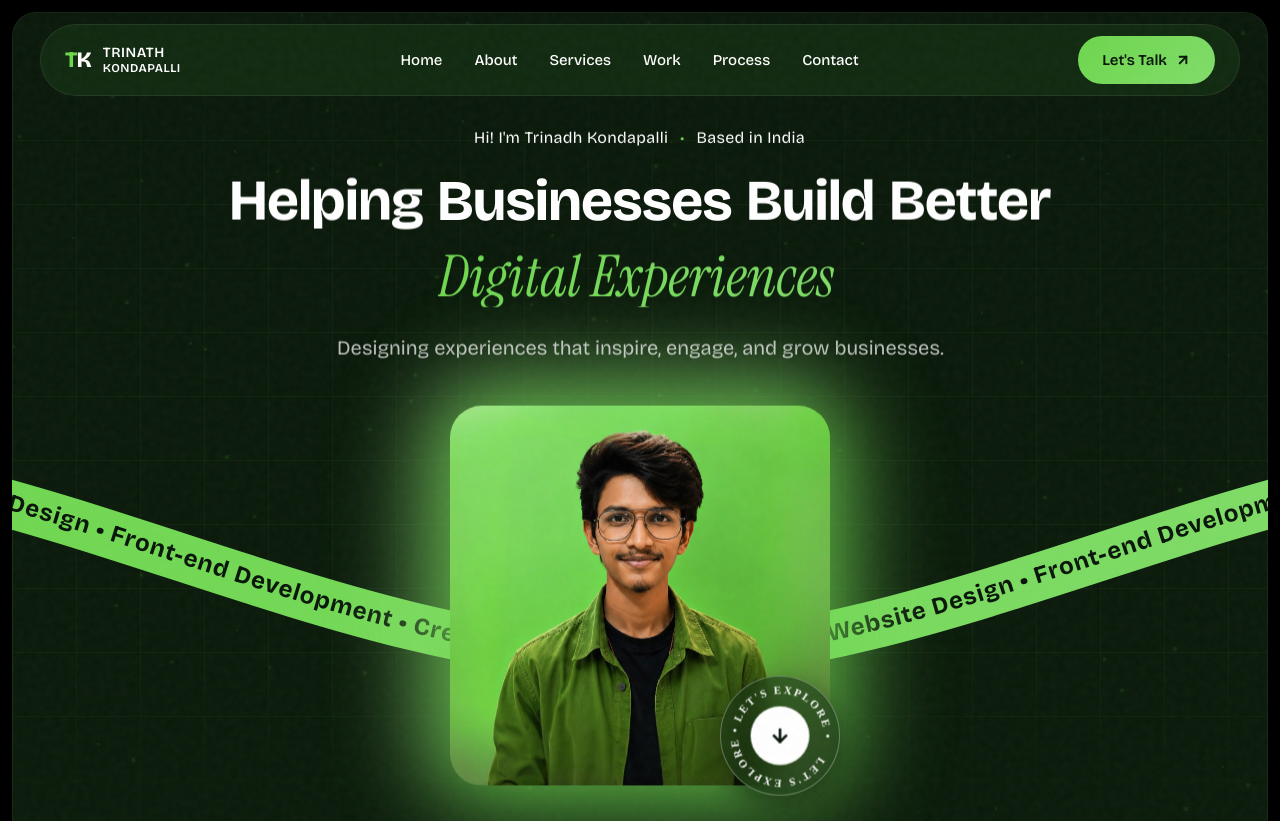
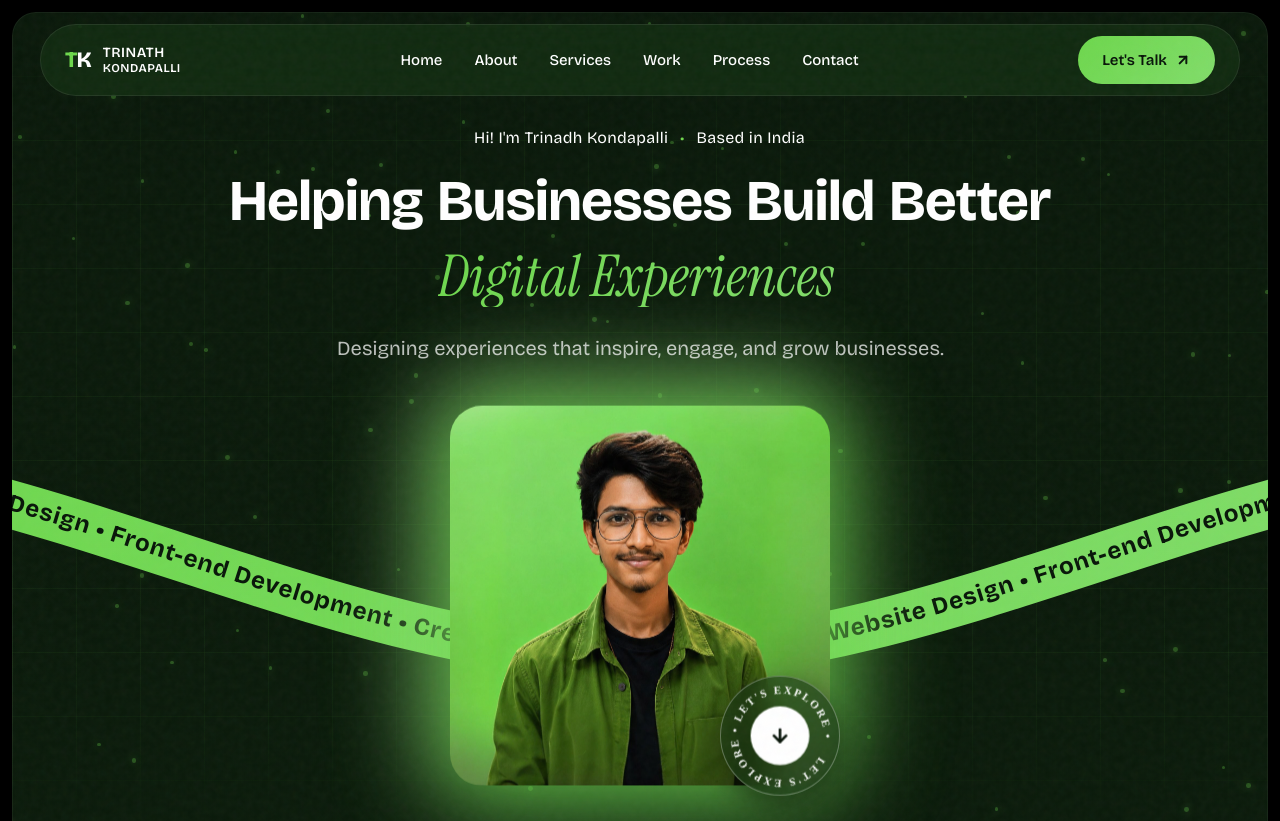
Before and after one commit to TrinathKondapalli/Trinath_Kondapalli, a React (Vite) app: page / in a window 1280 px wide. Shown: the top 821 px of the page. Built offline with nearby package versions, Linux system fonts and the light colour scheme.

Commit message:
Increase twinkling dots visibility

```diff
--- a/src/components/Hero.tsx
+++ b/src/components/Hero.tsx
@@ -36,9 +36,9 @@ function TwinklingDots() {
       {dots.map(dot => (
         <motion.div
           key={dot.id}
-          initial={{ opacity: 0.1, x: 0, y: 0 }}
+          initial={{ opacity: 0.3, x: 0, y: 0 }}
           animate={{
-            opacity: [0.1, 0.4, 0.1],
+            opacity: [0.3, 0.8, 0.3],
             x: [0, dot.moveX, 0],
             y: [0, dot.moveY, 0]
           }}
@@ -51,11 +51,11 @@ function TwinklingDots() {
             position: 'absolute',
             left: `${dot.x}%`,
             top: `${dot.y}%`,
-            width: dot.size,
-            height: dot.size,
+            width: dot.size + 1, // slightly larger
+            height: dot.size + 1,
             background: 'var(--c-primary)',
             borderRadius: '50%',
-            boxShadow: '0 0 4px var(--c-primary)' // subtle glow
+            boxShadow: '0 0 8px var(--c-primary)' // stronger glow
           }}
         />
       ))}
```
